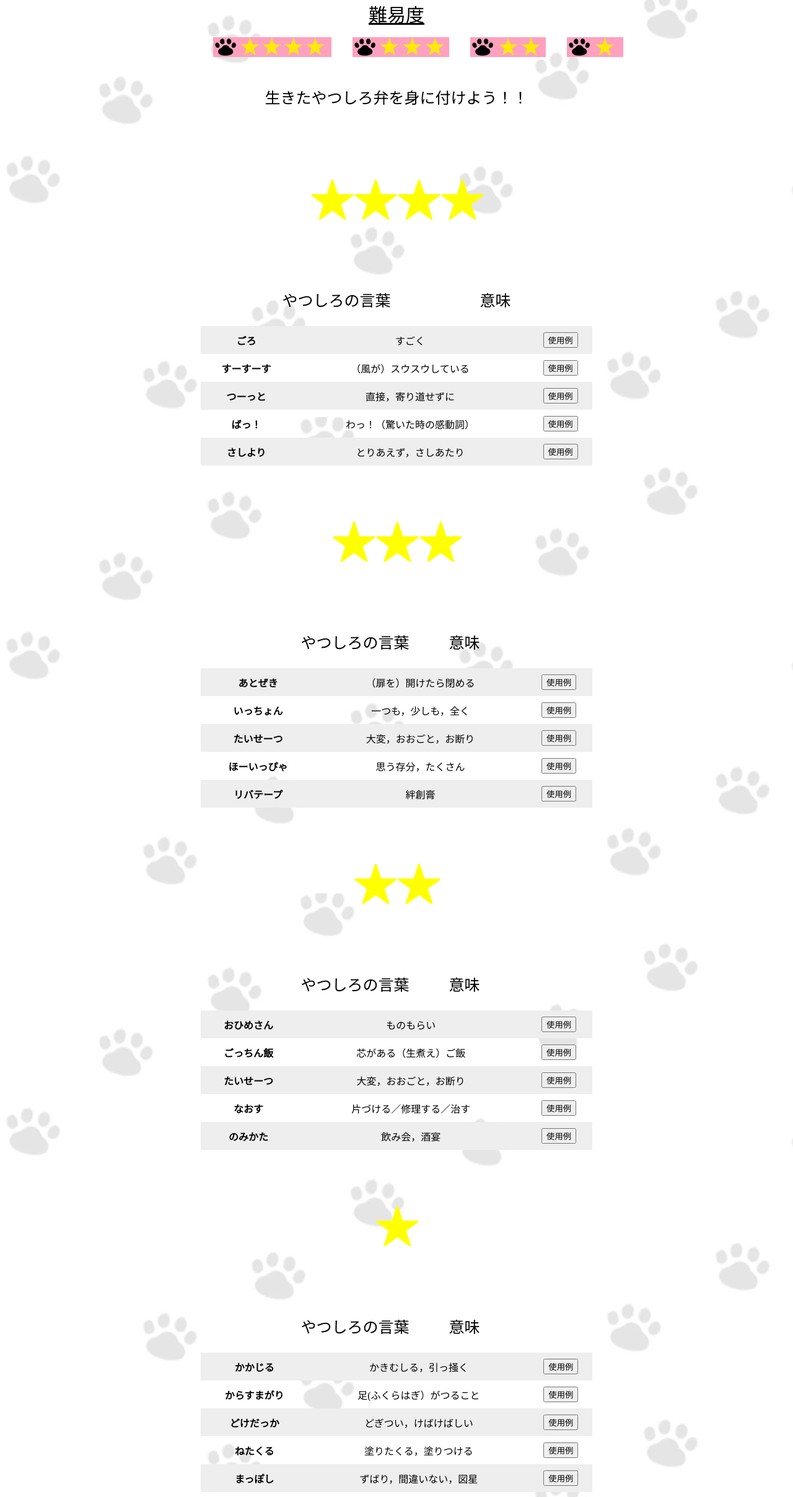
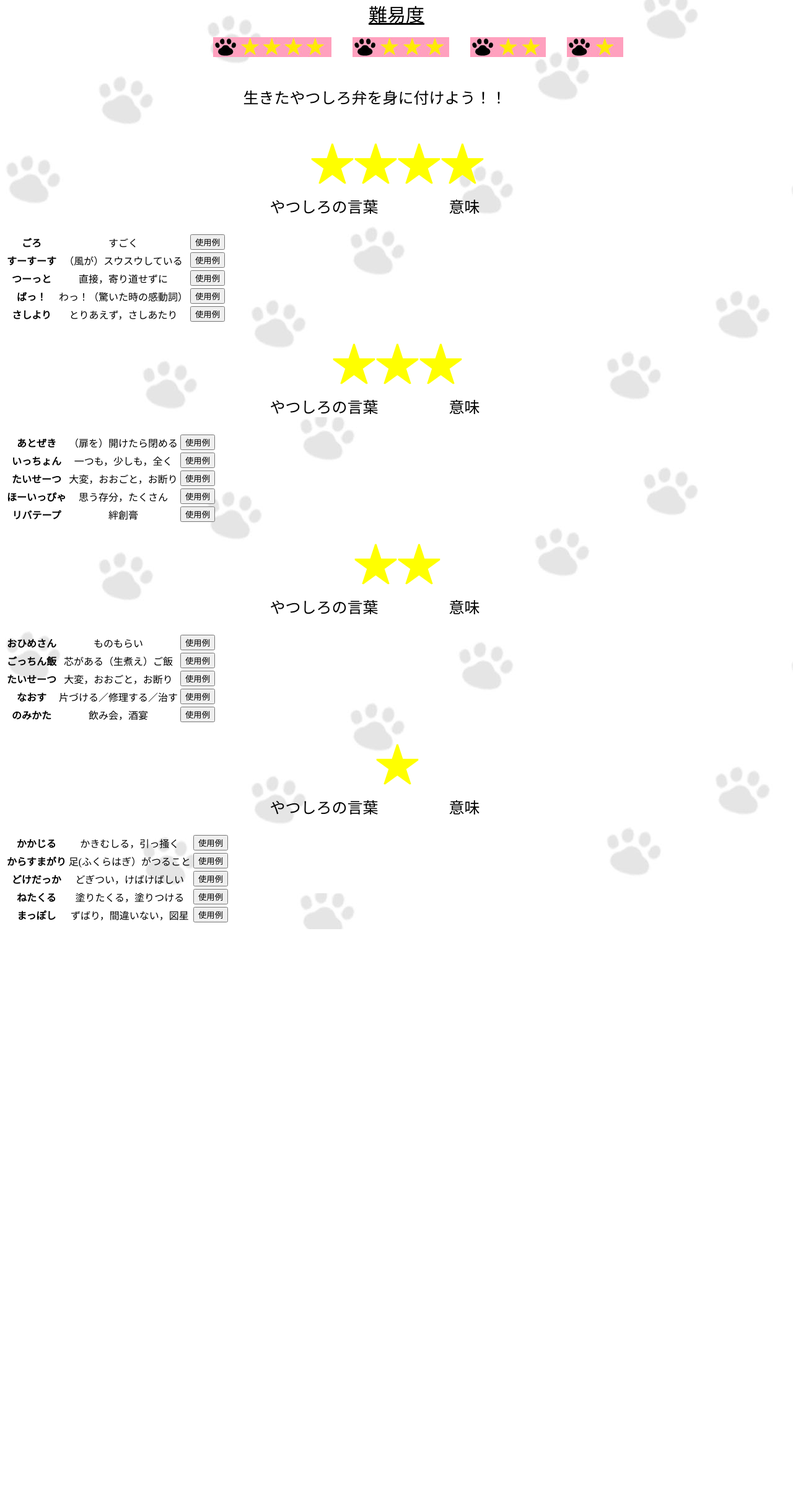
Before and after one commit to kaaa43246y/sotsugyouseisaku, a Flask app: page /index in a window 1280 px wide. Shown: the part 95-2510 px from the top of the page at 62% size. After the commit the page ends 1594 px from the top, so only its background shows below. Run offline with Flask 2, Linux system fonts and the light colour scheme; data comes from the database, SQL or seed files in the repository; some libraries are stand-ins or nearby versions.

Commit message:
css変更

```diff
--- a/static/css/style_sp.css
+++ b/static/css/style_sp.css
@@ -34,16 +34,17 @@ ul a{
 }
 
 #sec1 h1{
-    text-align: center;
+    line-height: 0;
     font-size: 70px;
     color: yellow;
+    margin-bottom: 20px;
 }
 
 #sec1 .flex p{
     font-size: 25px;
     display: inline-flex;
-    padding-left: 70px;
-    padding-right: 70px;
+    padding-left: 20px;
+    padding-right: 90px;
 }
 
 #sec1 .dialect_item, p {
@@ -58,16 +59,17 @@ ul a{
 }
 
 #sec2 h1{
-    text-align: center;
+   line-height: 0;
     font-size: 70px;
     color: yellow;
+    margin-bottom: 20px;
 }
 
 #sec2 .flex p{
     font-size: 25px;
     display: inline-flex;
     padding-left: 20px;
-    padding-right: 40px;
+    padding-right: 90px;
 }
 
 #sec2 .dialect_item, p a{
@@ -76,16 +78,17 @@ ul a{
 }
 
 #sec3 .flex h1{
-    text-align: center;
+    line-height: 0;
     font-size: 70px;
     color: yellow;
+    margin-bottom: 20px;
 }
 
 #sec3 .flex p{
     font-size: 25px;
     display: inline-flex;
     padding-left: 20px;
-    padding-right: 40px;
+    padding-right: 90px;
 }
 
 #sec3 .dialect_item, p a{
@@ -94,16 +97,17 @@ ul a{
 }
 
 #sec4 .flex h1{
-    text-align: center;
+    line-height: 0;
     font-size: 70px;
     color: yellow;
+    margin-bottom: 20px;
 }
 
 #sec4 .flex p{
     font-size: 25px;
     display: inline-flex;
     padding-left: 20px;
-    padding-right: 40px;
+    padding-right: 90px;
 }
 
 #sec4 .dialect_item, p a{
@@ -170,20 +174,3 @@ ul a{
     cursor: pointer;
   } */
   /* //////////////////// */
-
-  table{
-    width: 50%;
-    border-collapse: collapse;
-    border-spacing: 0;
-    margin-left: auto;
-    margin-right: auto;
-  }
-
-  table th,table td{
-    padding: 10px 0;
-    text-align: center;
-  }
-
-  table tr:nth-child(odd){
-    background-color: #eee
-  }
```
